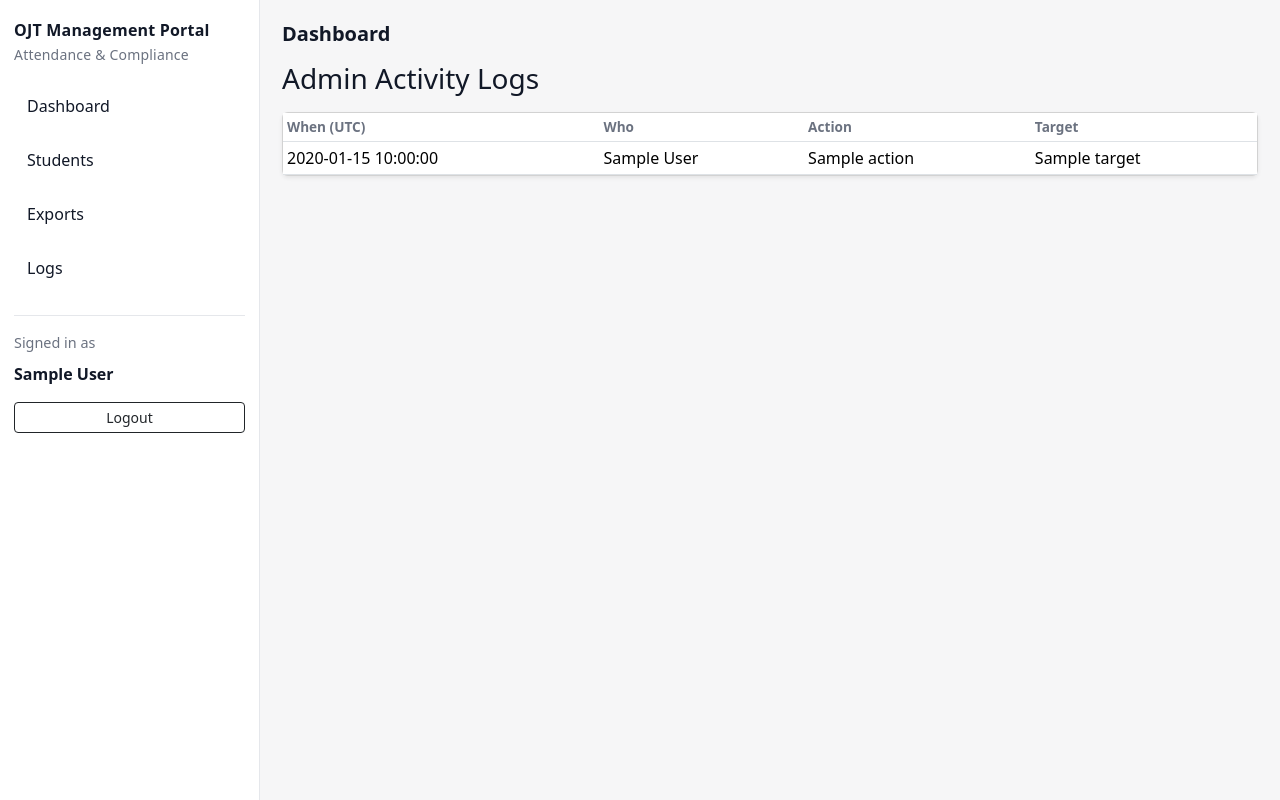
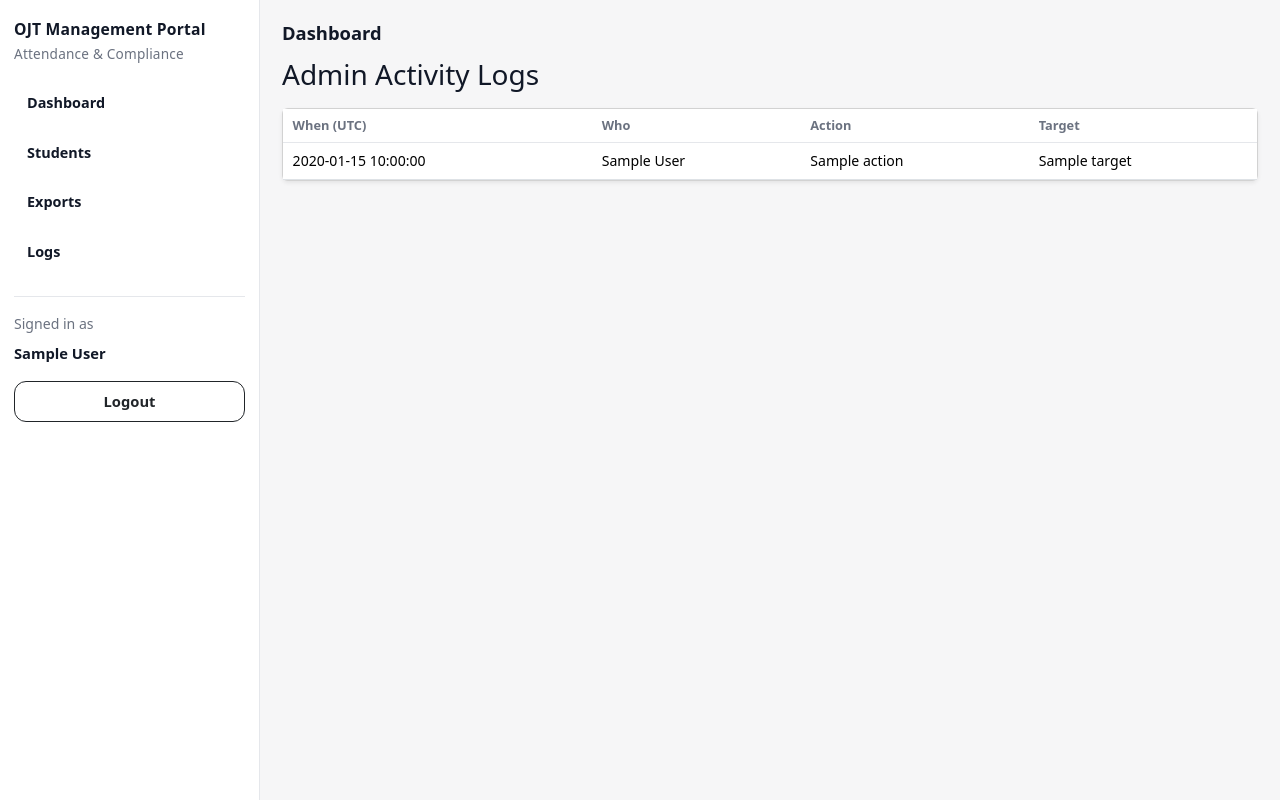
Before and after one commit to YuriBeginner/messenger-dtr, a Flask app: page /admin/logs in a window 1280 px wide. Run offline with Flask 3, Linux system fonts and the light colour scheme; the visitor is signed in with stand-in values (Sample User, id 1); a database or web service that is not in the repository returns one stand-in record (values such as "Sample title"); some libraries are stand-ins or nearby versions.

Commit message:
Update base.html

```diff
--- a/templates/admin/base.html
+++ b/templates/admin/base.html
@@ -13,9 +13,14 @@
       --text: #111827;
       --muted: #6b7280;
       --line: #e5e7eb;
-      --shadow: 0 1px 2px rgba(0,0,0,.06), 0 6px 16px rgba(0,0,0,.06);
+      --shadow: 0 1px 2px rgba(0,0,0,.05), 0 10px 24px rgba(0,0,0,.06);
     }
+
     body { background: var(--bg); color: var(--text); }
+
+    /* Overall sizing: slightly smaller, more premium */
+    body, .form-control, .btn, .table { font-size: 0.92rem; }
+
     .app-shell { min-height: 100vh; }
 
     /* Sidebar */
@@ -31,37 +36,43 @@
     .brand {
       font-weight: 700;
       letter-spacing: .2px;
-      font-size: 1rem;
+      font-size: 0.98rem;
       margin-bottom: 18px;
     }
-    .brand small { display:block; color: var(--muted); font-weight: 500; margin-top: 2px; }
+    .brand small {
+      display:block;
+      color: var(--muted);
+      font-weight: 500;
+      margin-top: 2px;
+      font-size: 0.85rem;
+    }
     .nav-pill {
       display:flex;
       align-items:center;
       gap:10px;
-      padding: 10px 12px;
+      padding: 9px 12px;
       border-radius: 10px;
       color: #111827;
       text-decoration:none;
       border: 1px solid transparent;
+      font-weight: 600;
+      font-size: 0.9rem;
     }
     .nav-pill:hover { background:#f3f4f6; border-color:#eef0f3; }
     .nav-pill.active { background:#111827; color:#fff; }
     .nav-section { margin-top: 10px; }
 
     /* Content */
-    .content {
-      padding: 22px;
-    }
+    .content { padding: 22px; }
     .topbar {
       display:flex;
       align-items:center;
       justify-content: space-between;
       gap: 12px;
-      margin-bottom: 16px;
+      margin-bottom: 14px;
     }
-    .page-title { font-size: 1.25rem; font-weight: 700; margin: 0; }
-    .subtle { color: var(--muted); font-size: .9rem; }
+    .page-title { font-size: 1.15rem; font-weight: 750; margin: 0; }
+    .subtle { color: var(--muted); font-size: .88rem; }
 
     /* Cards */
     .card-soft {
@@ -70,32 +81,61 @@
       border-radius: 16px;
       box-shadow: var(--shadow);
     }
-    .metric {
-      display:flex;
-      flex-direction: column;
-      gap: 2px;
+    .metric { display:flex; flex-direction: column; gap: 2px; }
+    .metric .label { color: var(--muted); font-size: .88rem; }
+    .metric .value { font-size: 1.65rem; font-weight: 800; letter-spacing: -.3px; }
+    .hover-lift { transition: transform .12s ease, box-shadow .12s ease; }
+    .hover-lift:hover { transform: translateY(-1px); box-shadow: 0 2px 3px rgba(0,0,0,.05), 0 14px 28px rgba(0,0,0,.08); }
+
+    /* Badges: smaller + softer (premium grayscale system) */
+    .badge-soft {
+      border-radius: 999px;
+      padding: 4px 8px;
+      font-weight: 600;
+      font-size: 0.75rem;
+      line-height: 1;
+      display: inline-flex;
+      align-items: center;
+      gap: 6px;
+      white-space: nowrap;
     }
-    .metric .label { color: var(--muted); font-size: .9rem; }
-    .metric .value { font-size: 1.8rem; font-weight: 800; letter-spacing: -.3px; }
-    .hover-lift { transition: transform .12s ease, box-shadow .12s ease; }
-    .hover-lift:hover { transform: translateY(-1px); box-shadow: 0 2px 3px rgba(0,0,0,.06), 0 10px 24px rgba(0,0,0,.08); }
+    .b-gray  { background:#f3f4f6; color:#374151; border:1px solid #e5e7eb; }
+    .b-green { background:#eaf7f1; color:#065f46; border:1px solid #d1fae5; }
+    .b-yellow{ background:#fefce8; color:#854d0e; border:1px solid #fde68a; }
+    .b-red   { background:#fef2f2; color:#7f1d1d; border:1px solid #fecaca; }
 
-    /* Badges (calm, grayscale + status colors) */
-    .badge-soft { border-radius: 999px; padding: 6px 10px; font-weight: 600; }
-    .b-gray  { background:#f3f4f6; color:#111827; border:1px solid #e5e7eb; }
-    .b-green { background:#ecfdf5; color:#065f46; border:1px solid #a7f3d0; }
-    .b-yellow{ background:#fffbeb; color:#92400e; border:1px solid #fde68a; }
-    .b-red   { background:#fef2f2; color:#991b1b; border:1px solid #fecaca; }
-
-    /* Table */
-    .table thead th { color: var(--muted); font-weight: 700; font-size: .85rem; }
+    /* Tables: tighter spacing + calmer header */
+    .table thead th {
+      color: var(--muted);
+      font-weight: 600;
+      font-size: 0.80rem;
+      border-bottom: 1px solid var(--line);
+    }
     .table tbody td { vertical-align: middle; }
     .table a { text-decoration: none; }
+
+    .table-sm td, .table-sm th {
+      padding: 0.45rem 0.60rem; /* tighter rows */
+      font-size: 0.88rem;
+    }
+
+    /* Inputs */
+    .form-control {
+      border-radius: 12px;
+      border-color: var(--line);
+      padding: 0.55rem 0.75rem;
+    }
+    .btn {
+      border-radius: 12px;
+      padding: 0.55rem 0.85rem;
+      font-weight: 650;
+    }
 
     /* Mobile */
     @media (max-width: 992px) {
       .sidebar { position: static; height: auto; width: 100%; border-right: none; border-bottom: 1px solid var(--line); }
       .content { padding: 16px; }
+      .page-title { font-size: 1.05rem; }
     }
   </style>
 </head>
@@ -106,7 +146,7 @@
   <aside class="sidebar">
     <div class="brand">
       OJT Management Portal
-      <small>Attendance & Compliance</small>
+      <small>Attendance &amp; Compliance</small>
     </div>
 
     <nav class="nav-section d-grid gap-2">
```
